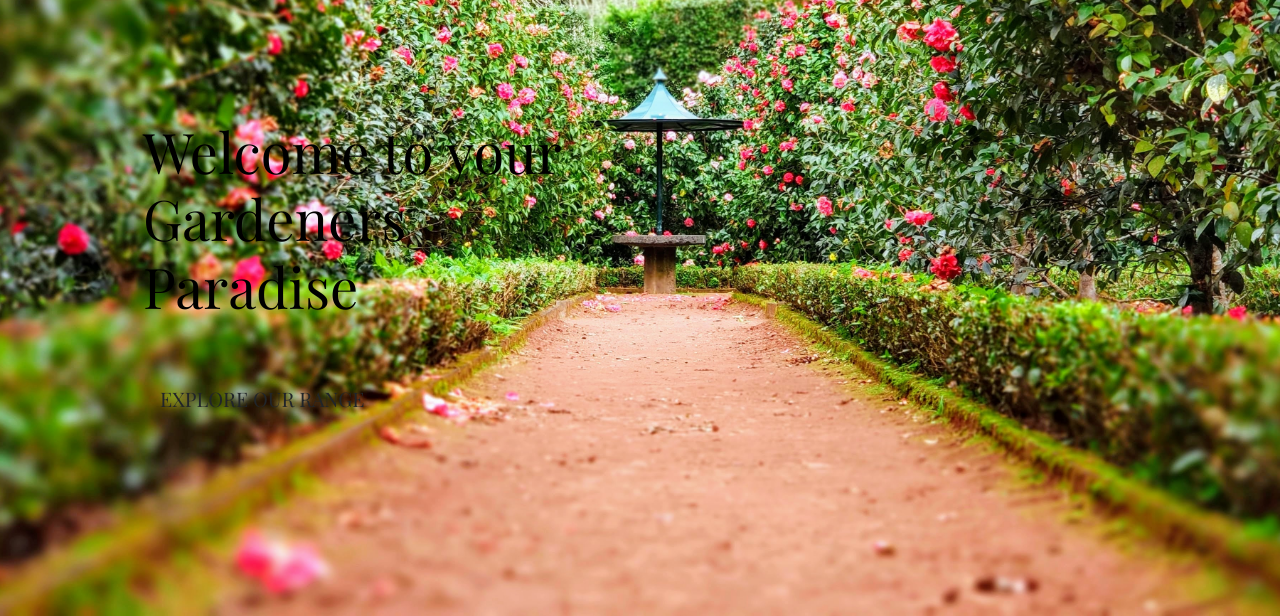
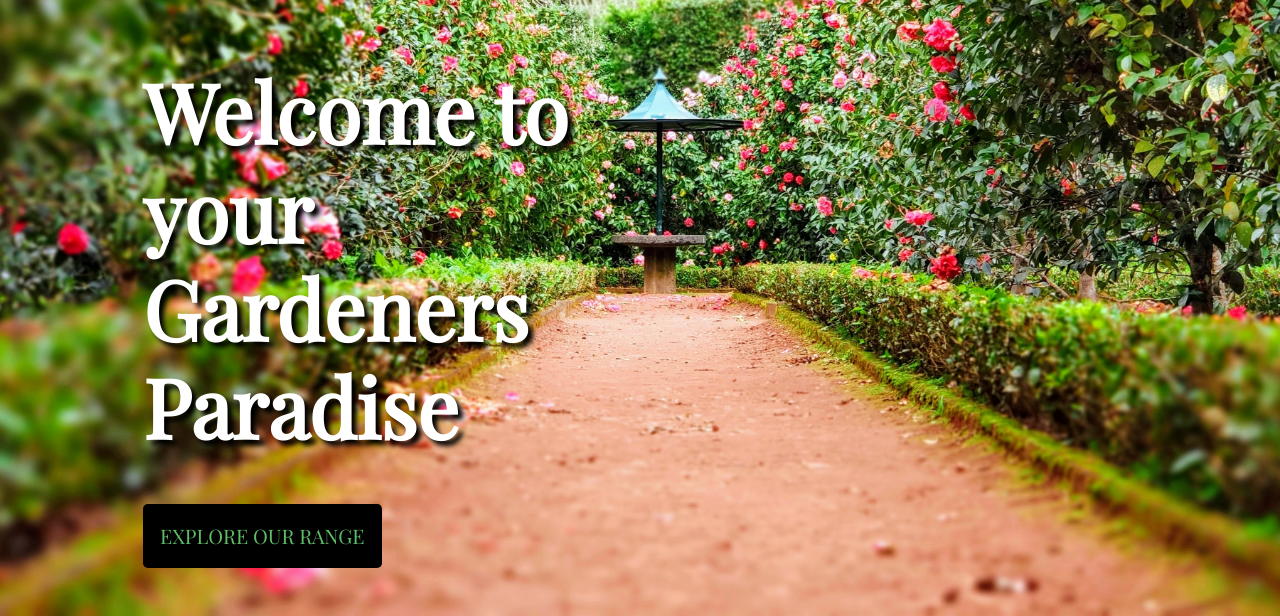
Before and after one commit to jenkidev/MSP4_Baradwys_Garddwyr, a Django app: page / in a window 1280 px wide. Shown: the part 184-800 px from the top of the page. Run offline with Django 3.2, Linux system fonts and the light colour scheme; some libraries are stand-ins or nearby versions.

Commit message:
Styled Shop now button and legibility to blurb

```diff
--- a/home/templates/home/index.html
+++ b/home/templates/home/index.html
@@ -17,7 +17,7 @@
 <div class="container h-100">
     <div class="row h-100">
         <div class="col-7 col-md-6 my-auto">
-            <h1 class= "display-4 logo-font text-black">
+            <h1 class= "display-4 site-blurb">
                 Welcome to your Gardeners Paradise
             </h1>
             <div class= "my-5">
--- a/static/css/base.css
+++ b/static/css/base.css
@@ -25,6 +25,19 @@ body {
 
 .search-button {
     border-radius: 0px 20px 20px 0px !important;
+}
+
+.site-blurb {
+    margin-top: 1em;
+    color: #fff;
+    text-shadow: 5px 5px 5px #000;
+    font-weight: 900;
+    font-size: 82px;
+}
+
+.shop-now-button {
+    background-color: #000;
+    color: #5ebc67;
 }
 
 .text-black {
```
